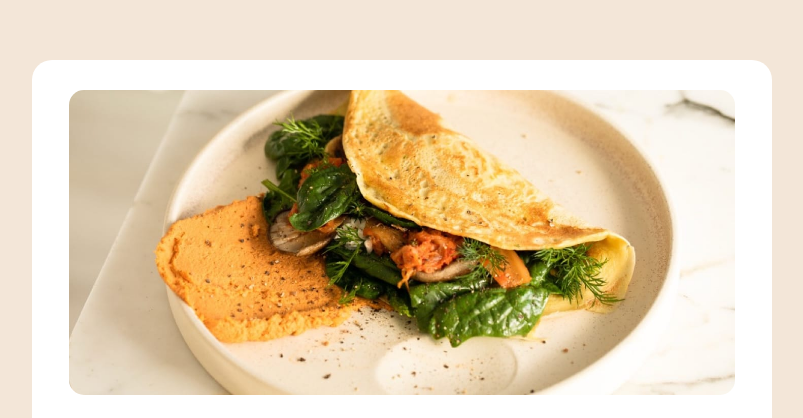
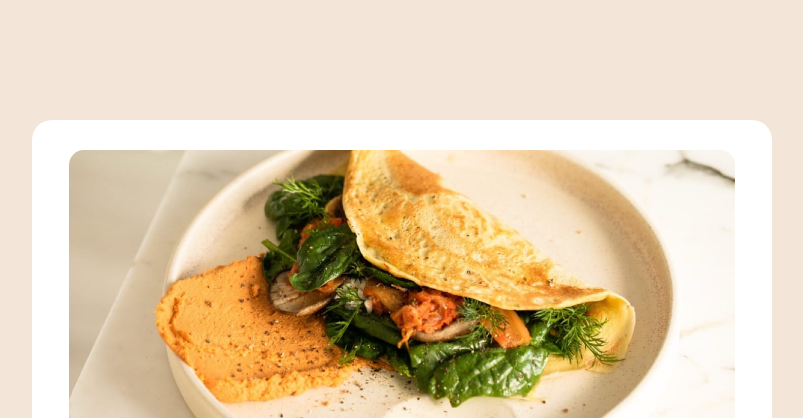
Before and after one commit to Stypian/FEM-Recipe-Page, a plain HTML site: page index.html in a window 1280 px wide. Shown: the top 418 px of the page, without its empty margins (238-1041 px from the left). Drawn offline with Linux system fonts and the light colour scheme; a web font is replaced by a local one.

Commit message:
Update styles.css

```diff
--- a/styles.css
+++ b/styles.css
@@ -42,7 +42,7 @@
     .recipePg__main {
         width: 100%;
         height: 100%;
-        padding-block: 6rem;
+        padding-block: 12rem;
         display: flex;
         justify-content: center;
         align-items: center;
```
